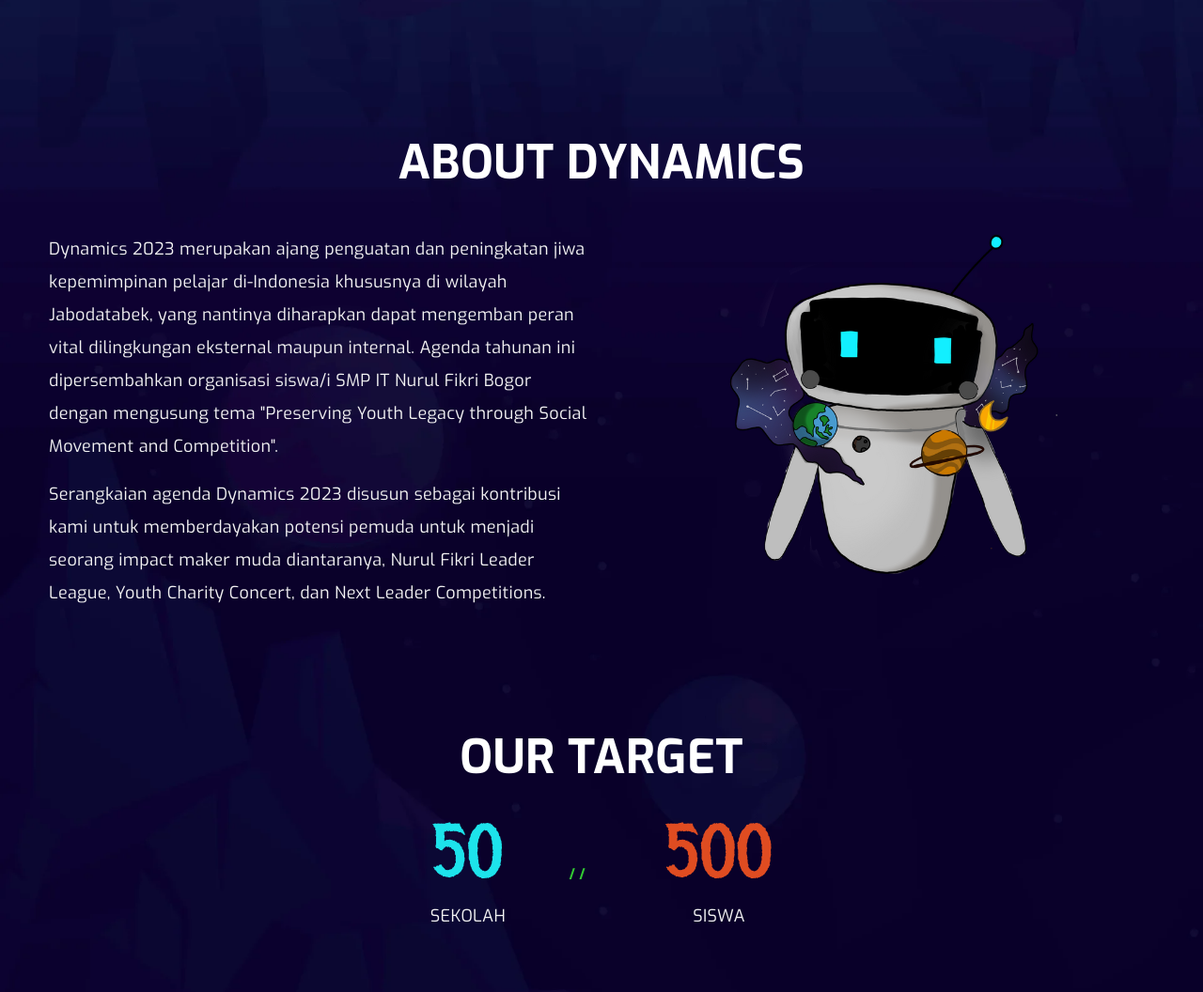
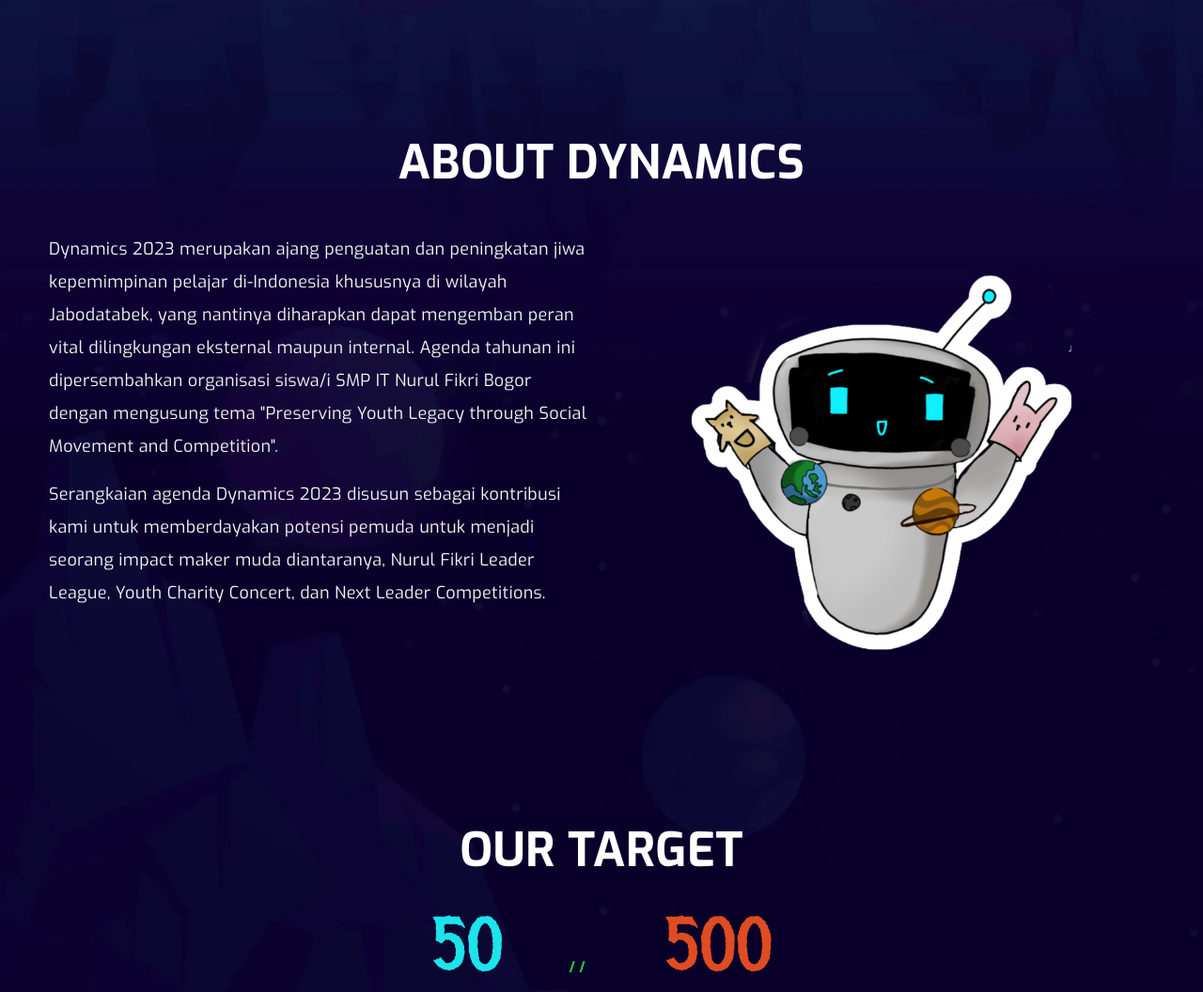
Before and after one commit to miftahr149/dynamics, a CodeIgniter 4 app: template app/Views/Home/ViewIndex.php in a window 1280 px wide. Shown: the part 1198-2254 px from the top of the page at 94% size. Run offline with PHP 8.4 and a stand-in for CodeIgniter, Linux system fonts and the light colour scheme; the template is opened without the code that fills it, so the values that code supplies are empty; some libraries are stand-ins or nearby versions.

Commit message:
Mascot Change

```diff
--- a/app/Views/Home/ViewIndex.php
+++ b/app/Views/Home/ViewIndex.php
@@ -69,7 +69,27 @@
                             </p>
                         </div>
                         <div class="col-lg-6">
-                            <img class="img-fluid animate__shakeY" src="<?= BASE_URL ?>assets/img/dynamics/mascot.png" alt="">
+                            <div class="mascot-container">
+                                <div class="Mascot">
+                                    <img src="<?= BASE_URL ?>assets/img/dynamics/mascot1.png">
+                                </div>
+
+                                <div class="Mascot">
+                                    <img src="<?= BASE_URL ?>assets/img/dynamics/mascot2.png">
+                                </div>
+
+                                <div class="Mascot">
+                                    <img src="<?= BASE_URL ?>assets/img/dynamics/mascot3.png">
+                                </div>
+
+                                <div class="Mascot">
+                                    <img src="<?= BASE_URL ?>assets/img/dynamics/mascot4.png">
+                                </div>
+
+                                <div class="Mascot">
+                                    <img src="<?= BASE_URL ?>assets/img/dynamics/mascot5.png">
+                                </div>
+                            </div>
                         </div>
                     </div>
                 </div>
@@ -340,5 +360,25 @@
                                 '</div>'));
                         });
                 </script>
+
+                <!-- Mascot Slideshow -->
+                <script>
+                    let slideIndex = 0;
+                    showSlides();
+
+                    function showSlides() {
+                        let i;
+                        let slides = document.getElementsByClassName("Mascot");
+                        for (i = 0; i < slides.length; i++) {
+                            slides[i].style.display = "none";
+                        }
+                        slideIndex++;
+                        if (slideIndex > slides.length) {
+                            slideIndex = 1
+                        }
+
+                        slides[slideIndex - 1].style.display = "block";
+                        setTimeout(showSlides, 1500);
+                    }
+                </script>
                 <?= $this->endSection() ?>
-                >>>>>>> khoirul
```
Also changed, not shown: public/assets/img/dynamics/mascot.png (deleted), public/assets/img/dynamics/mascot1.png (added), public/assets/img/dynamics/mascot2.png (added), public/assets/img/dynamics/mascot3.png (added), public/assets/img/dynamics/mascot4.png (added), public/assets/img/dynamics/mascot5.png (added).
